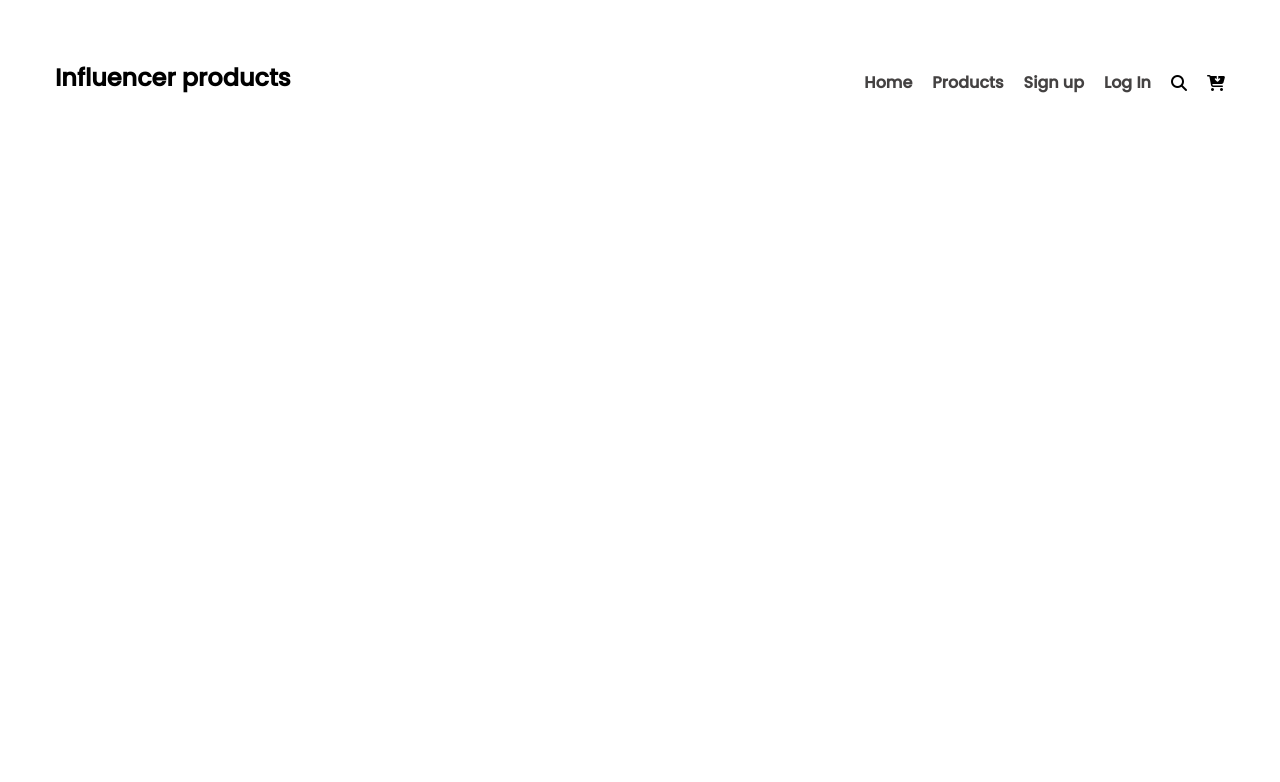
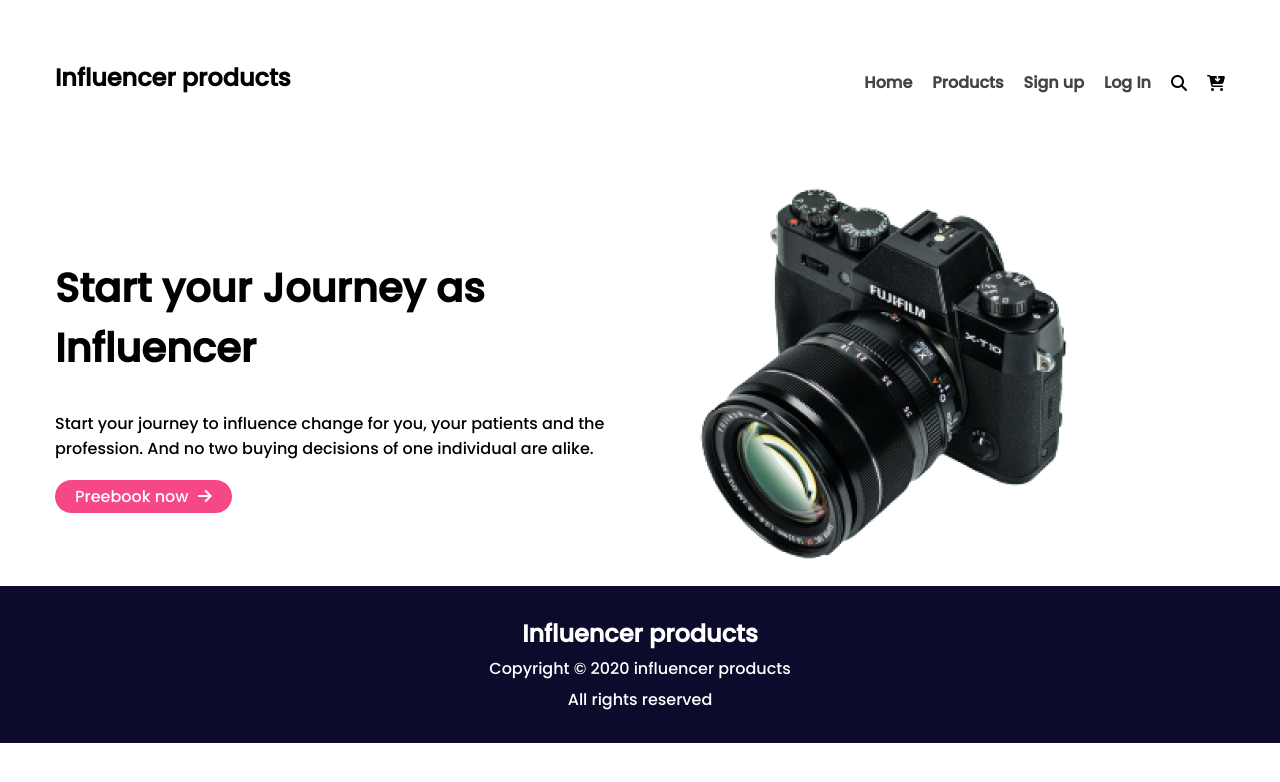
Before and after one commit to SalmanWaziullah/assignment2, a plain HTML site: page index.html in a window 1280 px wide. Drawn offline with Linux system fonts and the light colour scheme.

Commit message:
footer done

```diff
--- a/index.html
+++ b/index.html
@@ -34,9 +34,34 @@
     </header>
     <!--====================MENU END===================== -->
 
+    <!-- ===================Starting Journy As Influencer============== -->
 
     <section class="container">
-
+      <div class="grid-item">
+        <div class="journy-info">
+          <h1>Start your Journey as Influencer</h1>
+          <p>
+            Start your journey to influence change for you, your patients and
+            the profession. And no two buying decisions of one individual are
+            alike.
+          </p>
+          <a href="#"
+            >Preebook now
+            <i class="fas fa-arrow-right"></i>
+          </a>
+        </div>
+        <div class="journy-img">
+          <img src="images/main-camera.png" alt="" />
+        </div>
+      </div>
     </section>
+    <!-- ===========================footer start======================== -->
+    <footer>
+        <div class="footer-info">
+            <h2>Influencer products</h2>
+            <p>Copyright © 2020 influencer products</p>
+            <p>All rights reserved</p>
+        </div>
+    </footer>
   </body>
 </html>
--- a/style.css
+++ b/style.css
@@ -1,13 +1,18 @@
+/* =============
+     body style
+   ============= */
 body {
-    margin: 0;
-    padding:0;
+  margin: 0;
+  padding: 0;
   font-family: "Poppins", sans-serif;
-
 }
 .container {
   width: 1170px;
   margin: auto;
 }
+/* -==============
+    header style
+    ==============- */
 header {
   display: flex;
   justify-content: space-between;
@@ -27,3 +32,94 @@ header ul i {
   margin-left: 20px;
   margin-top: 5px;
 }
+/* ================
+   journy section
+   ================ */
+.grid-item {
+  display: grid;
+  grid-template-columns: repeat(2, 1fr);
+  margin-top: 50px;
+}
+.journy-info {
+  margin-top: 60px;
+}
+.journy-info h1 {
+  font-size: 40px;
+  font-weight: 800;
+}
+/* .journy-info p {
+  width: 400px;
+} */
+.journy-info i {
+  margin-left: 5px;
+  padding-top: 11px;
+}
+.journy-info a {
+  text-decoration: none;
+  background: #f6397feb;
+  padding: 5px 20px;
+  border-radius: 20px;
+  color: white;
+}
+.journy-img img {
+  max-width: 80%;
+  margin-left: 30px;
+}
+footer{
+    background: #0d0b2c;
+    color: white;
+    text-align: center;
+    line-height: 15px;
+    padding: 20px 0px;
+}
+/* ==================
+     responsive start
+   ==================*/
+
+/* ========================responsive for mobile=================== */
+
+@media only screen and (max-width: 688px) {
+  header {
+    display: grid;
+    grid-template-columns: repeat (1, 1fr);
+    justify-content: center;
+  }
+  header > h2 {
+    font-size: 3em;
+  }
+  header > nav {
+    display: none;
+  }
+  .grid-item {
+    display: flex;
+    flex-direction: column;
+    align-items: center;
+    margin-top: 0px;
+  }
+  .grid-item p{
+    text-align: center;
+    width: 430px;
+    margin-left: 110px;
+  }
+  .journy-info{margin-top: 0px;
+      margin-bottom: 50px;
+      text-align: center;
+
+  }
+  .footer-info{
+      width: 100%;
+  }
+}
+/* @media only screen and (min-width: 688px) and (max-width: 990px) {
+  header {
+    display: grid;
+    grid-template-columns: repeat (100%, 2fr);
+    justify-content: center;
+  }
+  header > h2 {
+    font-size: 3em;
+  }
+  header > nav {
+    display: none;
+  }
+} */
```
Also changed, not shown: images/Circle design.svg (added), images/action.png (added), images/airpod.png (added), images/camera.png (added), images/drone.png (added), images/gear.png (added), images/lights.png (added), images/main-camera.png (added), images/mic.png (added), images/setup.png (added), images/single-light.png (added), images/tripod.png (added).
